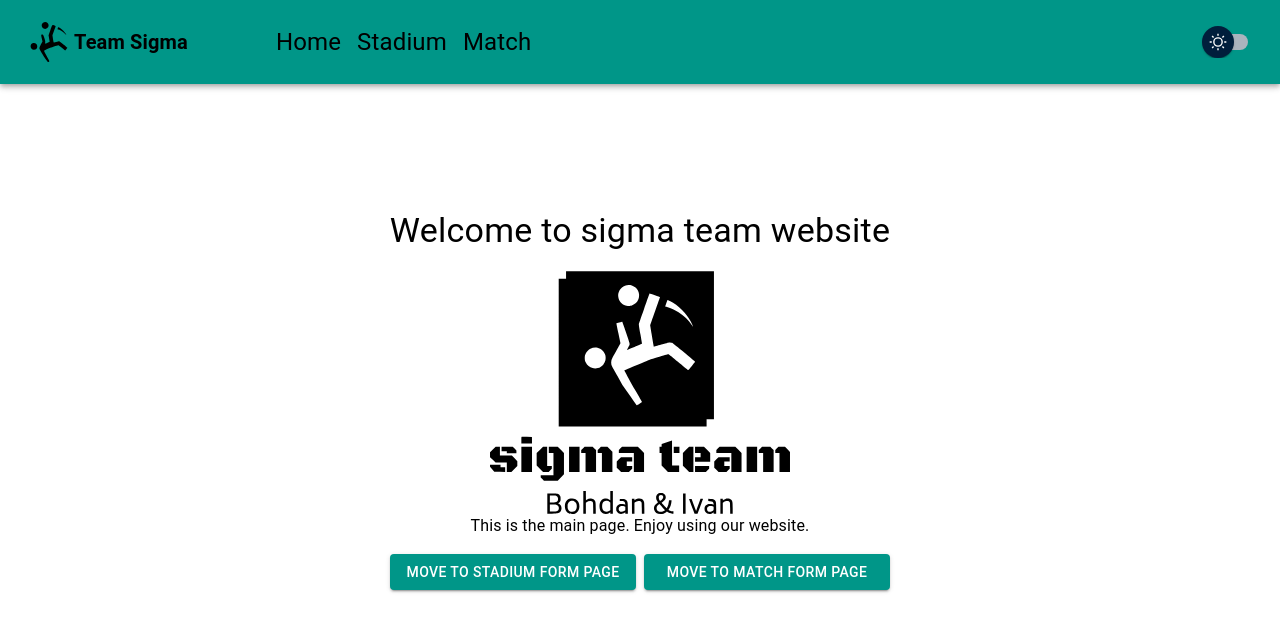
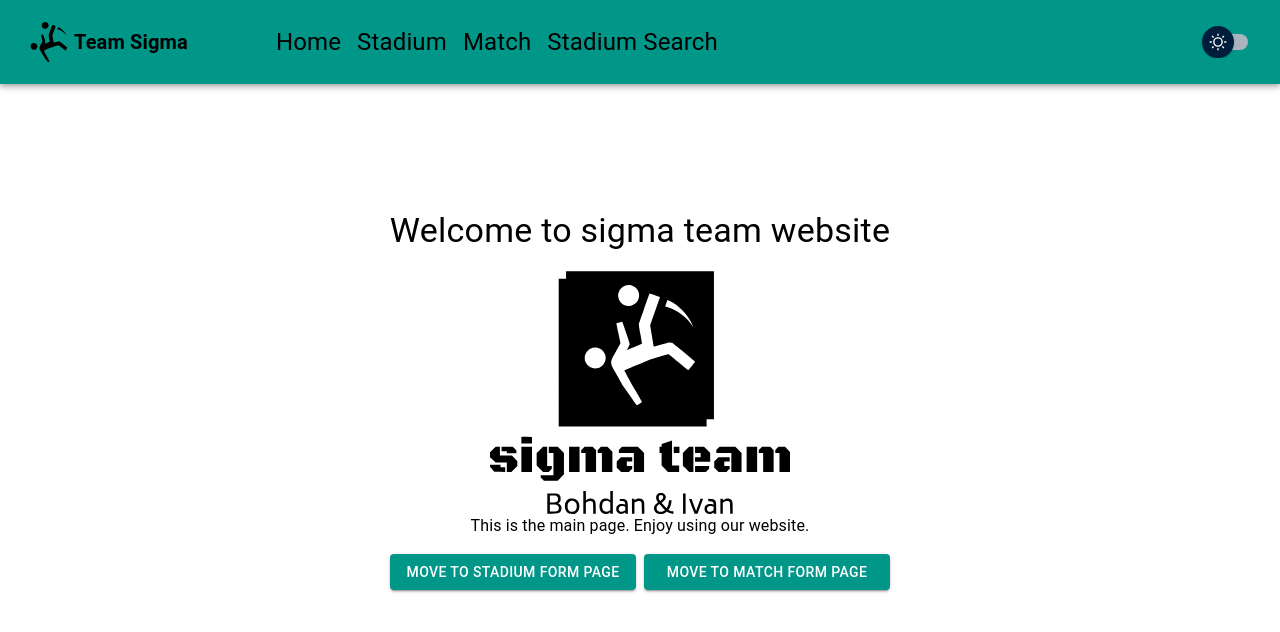
Before and after one commit to proga-react-practice/sigma-team-project, a React (Vite) app: page / in a window 1280 px wide. Shown: the top 632 px of the page. Built offline with nearby package versions, Linux system fonts and the light colour scheme.

Commit message:
Add StadiumSearch page to navigation

```diff
--- a/src/components/Header.tsx
+++ b/src/components/Header.tsx
@@ -11,7 +11,12 @@ import React from "react";
 import {Link} from "react-router-dom";
 import sigmaLogoFaviconBlack from "/sigma-team-favicon-black.svg";
 import sigmaLogoFaviconWhite from "/sigma-team-favicon-white.svg";
-import {HOME, STADIUM_ROUTE, MATCH_ROUTE} from "../router/pathConstants";
+import {
+    HOME,
+    STADIUM_ROUTE,
+    MATCH_ROUTE,
+    STADIUM_SEARCH_ROUTE,
+} from "../router/pathConstants";
 import MenuIcon from "@mui/icons-material/Menu";
 import ColorModeSwitch from "./ColorModeSwitch";
 import {useTheme} from "@mui/material/styles";
@@ -28,6 +33,7 @@ const Header: React.FC = () => {
         {label: "Home", path: HOME},
         {label: "Stadium", path: STADIUM_ROUTE},
         {label: "Match", path: MATCH_ROUTE},
+        {label: "Stadium Search", path: STADIUM_SEARCH_ROUTE},
     ];
 
     const handleOpenNavMenu = (event: React.MouseEvent<HTMLElement>) => {
```
